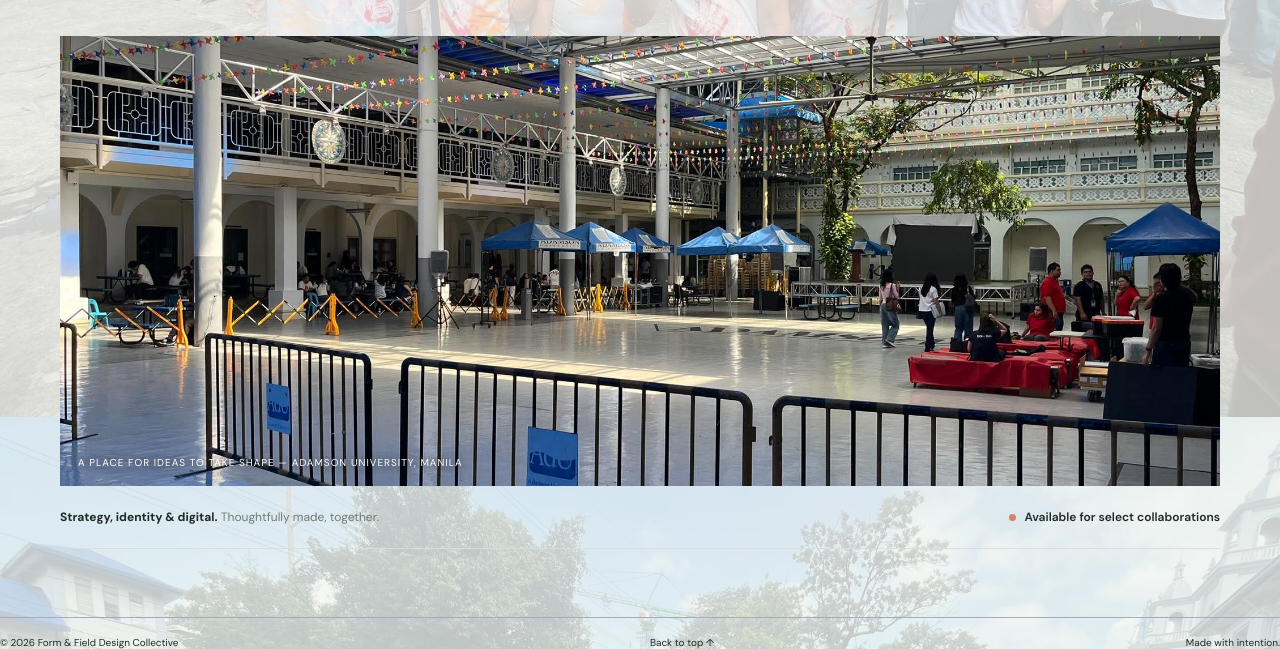
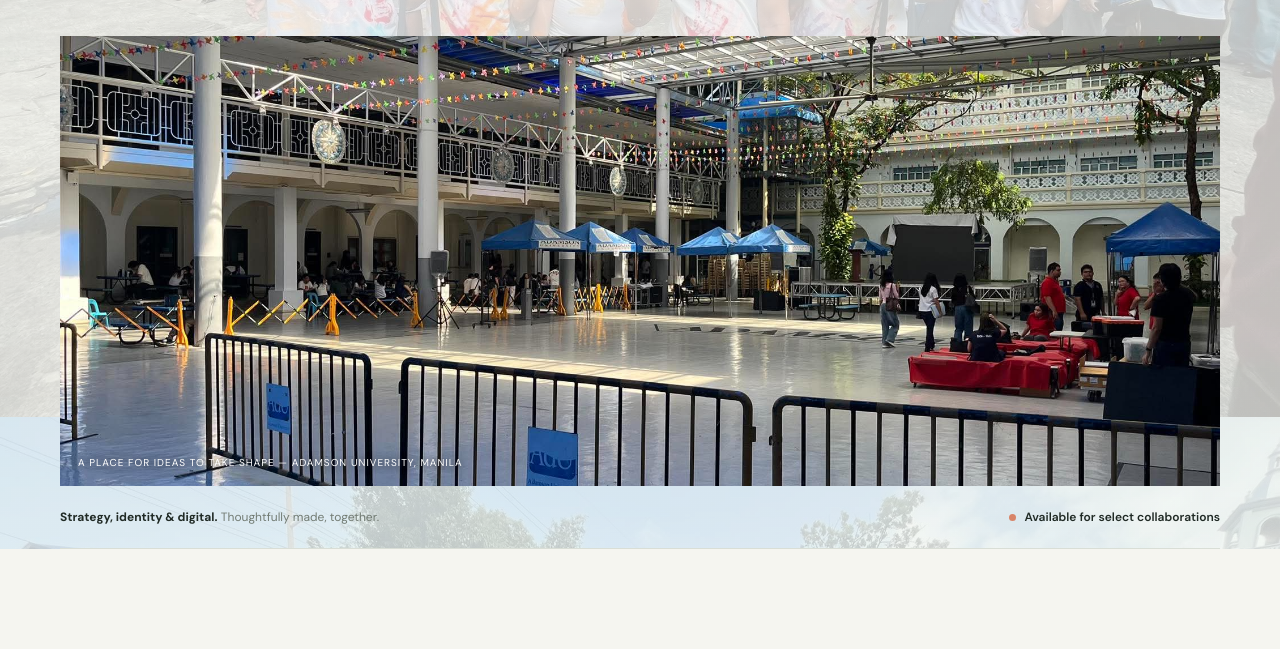
Before and after one commit to amborito63/amborito63.github.io, a plain HTML site: page index.html in a window 1280 px wide. Shown: the part 543-1192 px from the top of the page. After the commit the page ends 1092 px from the top, so only its background shows below. Drawn offline with Linux system fonts and the light colour scheme.

Commit message:
Remove unnecessary HTML elements and clean up code

```diff
--- a/index.html
+++ b/index.html
@@ -47,15 +47,6 @@
 			</div>
         </section>
     </main>
-	<section>
-	<footer class="footer">
-					<span>© <span id="current-year">2025</span> Form &amp; Field Design Collective</span>
-					<div class="footer-links">
-						<a href="index.html">Back to top ↑</a>
-					</div>
-					<span>Made with intention.</span>
-				</footer>
-		</section>
 	<script>
 		const menuButton=document.querySelector('.menu');
 		const navigation=document.querySelector('.nav');
```
